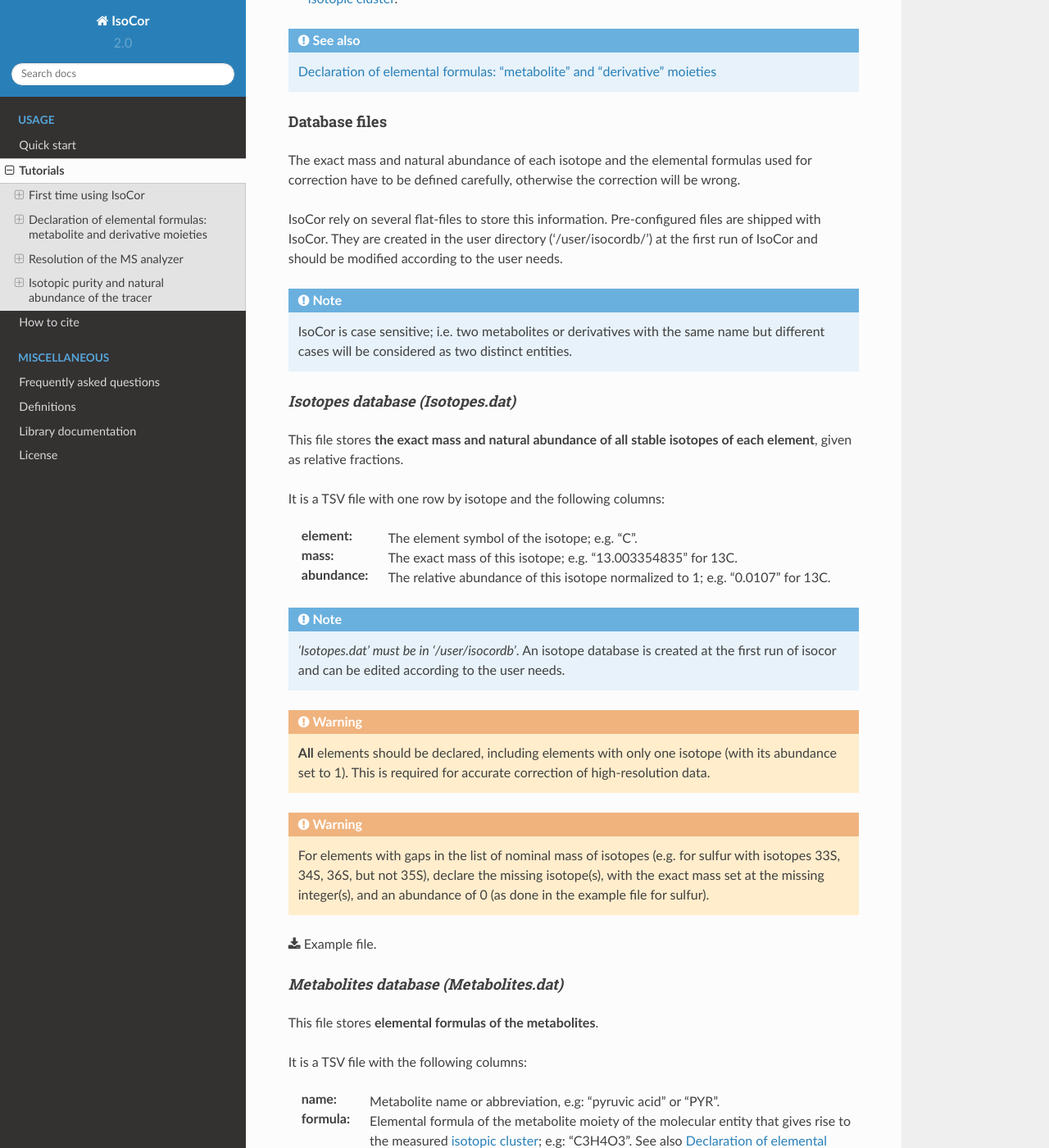
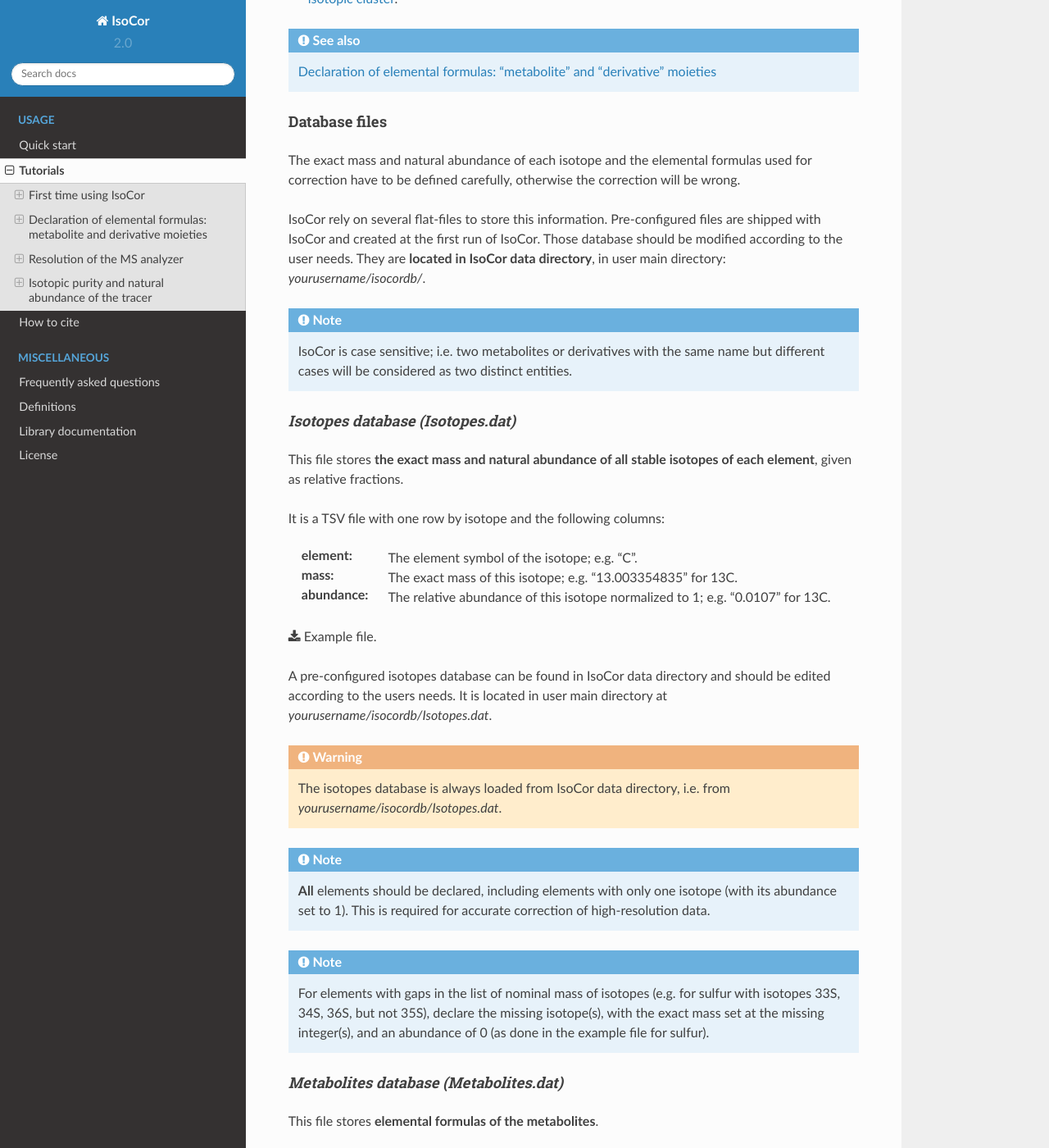
Before and after one commit to MetaSys-LISBP/IsoCor, a Sphinx documentation site: the page built from doc/tutorials.rst, in a window 1280 px wide and 1400 px high, scrolled down 1453 px. Shown: the whole window at 82% size. Built offline with Sphinx 7.4.7 and the Read the Docs theme 2.0.0, drawn with Linux system fonts in a browser that asks for light colours; some of the changed text lies outside the part shown.

Commit message:
fix: improved doc and fixed typos

```diff
--- a/doc/index.rst
+++ b/doc/index.rst
@@ -19,7 +19,9 @@
 It is one of the routine tools that we use at the `MetaSys team <http://www.lisbp.fr/en/research/integrated-metabolism-and-dynamics-of-metabolic-systems.html>`_ and `MetaToul platform <https://www6.toulouse.inra.fr/metatoul_eng/>`_ in isotopic studies of metabolic systems.
 
 The code is open-source, and available on `GitHub <https://github.com/MetaSys-LISBP/IsoCor/>`_ under a :ref:`GPLv3 license <license>`.
-This documentation can also be found online at Read the Docs (`https://isocor.readthedocs.io <https://isocor.readthedocs.io/>`_).
+
+This documentation is available on Read the Docs (`https://isocor.readthedocs.io <https://isocor.readthedocs.io/>`_)
+and can be downloaded as a PDF file.
 
 
 .. rubric:: Key features
--- a/doc/library_doc.rst
+++ b/doc/library_doc.rst
@@ -1,8 +1,12 @@
+.. _Library documentation:
+
 Library documentation
 ********************************************************************************
 
 IsoCor is also a Python module that you can import directly, for instance in
 Jupyter Notebooks or in your own software.
+
+.. warning:: This is an experimental feature.
 
 .. toctree::
    :maxdepth: 2
--- a/doc/tutorials.rst
+++ b/doc/tutorials.rst
@@ -27,7 +27,7 @@
 The raw MS data and the information required to perform the correction (i.e. the natural abundance and exact mass of isotopes,
 and a list of metabolites and derivatives moieties with their elemental formulas) are provided in flat text files.
 
-At first start, IsoCor creates in the user directory a folder 'isocordb' containing example database files.
+At first start, IsoCor creates in the user directory a IsoCor data folder `isocordb` containing default database files.
 These files can be edited and implemented according to the user's needs, as detailed below. Different database files can also be created
 (e.g. to have specific project-related databases), as detailed below.
 
@@ -50,12 +50,10 @@
 :isotopologue: The index of the peak measured, as an integer; e.g. '0' for the M0 peak that does not have any mass shift.
 :area: The measured :ref:`mass fractions <mass fractions>`; e.g. "4242.42".
 
+:download:`Example file <../isocor/data/Data_example.tsv>`.
+
 .. note:: An example file is provided with IsoCor. It is created at the
-          first run of isocor in the folder '/user/isocordb'.
-
-.. only:: builder_html
-
-          :download:`Example file <../isocor/data/Data_example.tsv>`.
+          first run of IsoCor in your user directory (`yourusername/isocordb/Data_example.tsv`).
 
 .. topic:: About derivatives
 
@@ -76,8 +74,9 @@
 used for correction have to be defined carefully, otherwise the correction will be wrong.
 
 IsoCor rely on several flat-files to store this information.
-Pre-configured files are shipped with IsoCor. They are created in the user directory ('/user/isocordb/')
-at the first run of IsoCor and should be modified according to the user needs.
+Pre-configured files are shipped with IsoCor and created at the first run of IsoCor.
+Those database should be modified according to the user needs.
+They are **located in IsoCor data directory**, in user main directory: `yourusername/isocordb/`.
 
 .. note:: IsoCor is case sensitive; i.e. two metabolites
           or derivatives with the same name but different cases will
@@ -95,19 +94,19 @@
 :mass: The exact mass of this isotope; e.g. "13.003354835" for 13C.
 :abundance: The relative abundance of this isotope normalized to 1; e.g. "0.0107" for 13C.
 
-.. note::
-            *'Isotopes.dat' must be in '/user/isocordb'*. An isotope database is created at the first run of isocor and can be edited according to the user needs.
+:download:`Example file <../isocor/data/Isotopes.dat>`.
 
-.. warning::
-            **All** elements should be declared, including elements with only one isotope (with its abundance set to 1).
-            This is required for accurate correction of high-resolution data.
+A pre-configured isotopes database can be found in IsoCor data directory and should be edited according to the users needs.
+It is located in user main directory at `yourusername/isocordb/Isotopes.dat`.
 
-.. warning:: For elements with gaps in the list of nominal mass of isotopes (e.g. for sulfur with isotopes 33S, 34S, 36S, but not 35S),
+.. warning:: The isotopes database is always loaded from IsoCor data directory,
+             i.e. from `yourusername/isocordb/Isotopes.dat`.
+
+.. note:: **All** elements should be declared, including elements with only one isotope (with its abundance set to 1).
+          This is required for accurate correction of high-resolution data.
+
+.. note:: For elements with gaps in the list of nominal mass of isotopes (e.g. for sulfur with isotopes 33S, 34S, 36S, but not 35S),
           declare the missing isotope(s), with the exact mass set at the missing integer(s), and an abundance of 0 (as done in the example file for sulfur).
-
-.. only:: builder_html
-
-          :download:`Example file <../isocor/data/Isotopes.dat>`.
 
 
 *Metabolites database (Metabolites.dat)*
@@ -121,12 +120,11 @@
 :formula: Elemental formula of the metabolite moiety of the molecular entity that
           gives rise to the measured :ref:`isotopic cluster <isotopic cluster>`; e.g: "C3H4O3". See also :ref:`Formulas`.
 
-.. note::
-            A metabolites database is created at the first run of isocor in '/user/isocordb'.
+:download:`Example file <../isocor/data/Metabolites.dat>`.
 
-.. only:: builder_html
+A pre-configured metabolites database can be found in IsoCor data directory and should be edited according to the users needs.
+It is located in user main directory at `yourusername/isocordb/Metabolites.dat`.
 
-          :download:`Example file <../isocor/data/Metabolites.dat>`.
 
 *Derivatives database (Derivatives.dat)*
 --------------------------------------------------------------------------------
@@ -141,25 +139,27 @@
 :formula: Elemental formula of the derivative moiety of the molecular entity that
           gives rise to the measured :ref:`isotopic cluster <isotopic cluster>`; e.g: "Si2C8H21". See also :ref:`Formulas`.
 
-.. note::
-            A derivatives database is created at the first run of isocor in '/user/isocordb'.
+:download:`Example file <../isocor/data/Derivatives.dat>`.
 
+A pre-configured derivatives database can be found in IsoCor data directory and should be edited according to the users needs.
+It is located in the user main directory at `yourusername/isocordb/Derivatives.dat`.
 
-.. only:: builder_html
-
-          :download:`Example file <../isocor/data/Derivatives.dat>`.
 
 *Custom databases*
 --------------------------------------------------------------------------------
 
-Files *Derivatives.dat* and *Metabolites.dat* are created at the first run of isocor in '/user/isocordb'. These files can be edited according to the users needs,
+IsoCor data directory is created at the first run of IsoCor with pre-configured
+databases files in the user main directory (`yourusername/isocordb/`).
+These files should be edited according to the users needs,
 e.g. to add some metabolites and derivatives formulas.
 
-Users can also define different metabolite and derivative databases (e.g. specific to each project), in this case the
-user's defined database files ('Metabolites.dat' and 'Derivatives.dat') should be in a single folder that can be selected in IsoCor GUI.
+Alternatively, users can select at runtime a custom folder from which metabolites
+and derivatives will be loaded ('Metabolites.dat' and 'Derivatives.dat') with
+the 'Databases Path' button.
+It is especially useful to define project-based database files.
 
-.. note::
-            'Isotopes.dat' is always loaded from '/user/isocordb' and will not be loaded from the custom databases folder.
+.. warning::
+   Importantly, 'Isotopes.dat' is always loaded from IsoCor data directory ('yourusername/isocordb/Isotopes.dat') and will not be loaded from a custom databases folder.
 
 ..  _CorrectionOptions:
 
```
Also changed, not shown: doc/faq.rst (+4 -4 lines), doc/quickstart.rst (+19 -3 lines), 1 other file.
